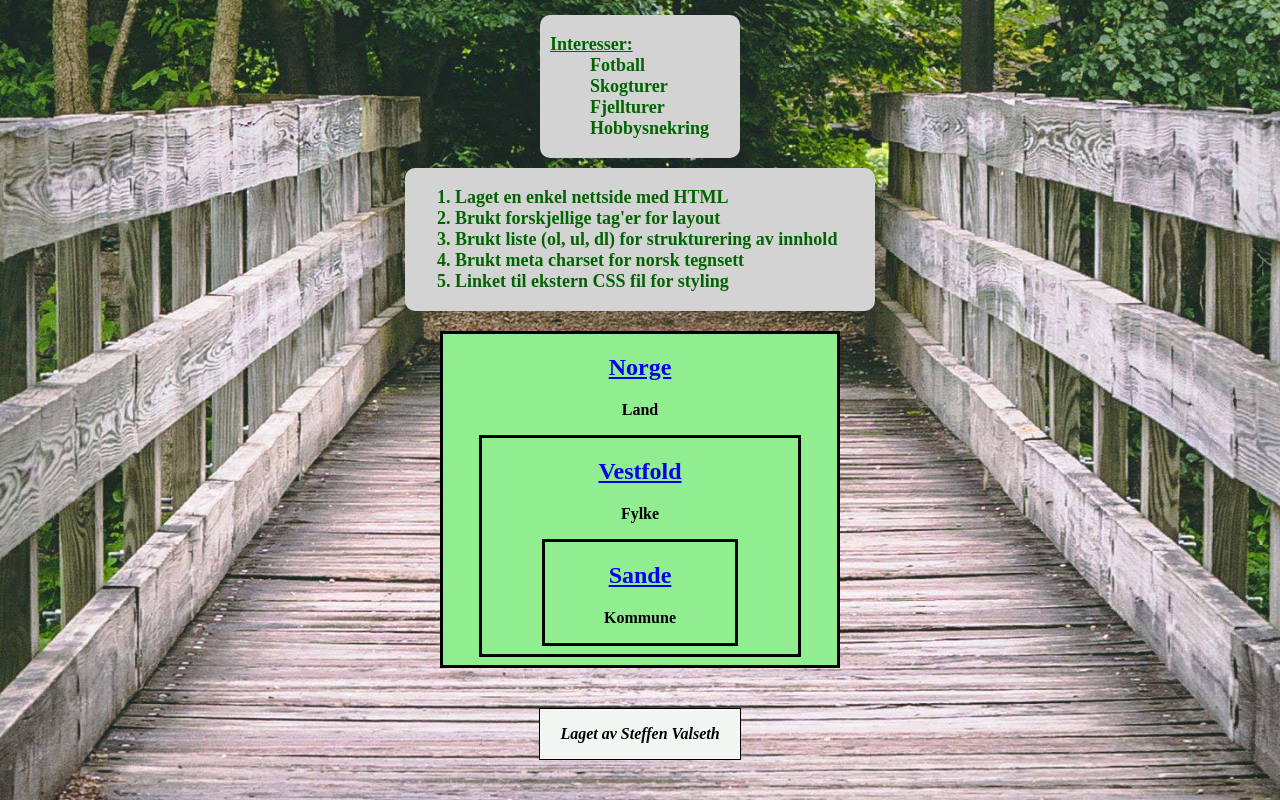
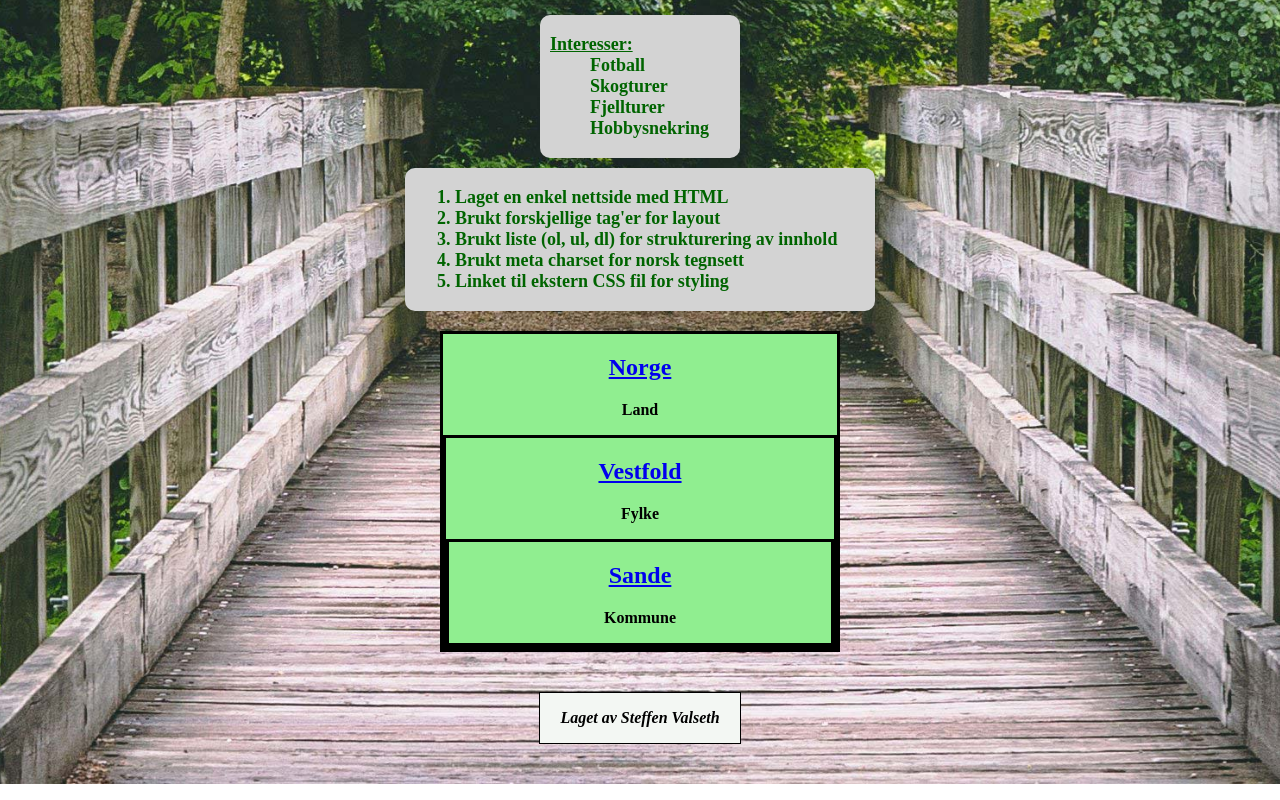
Before and after one commit to Steffex86/wes120v, a plain HTML site: page index.html in a window 1280 px wide. Shown: the part 519-1319 px from the top of the page. Drawn offline with Linux system fonts and the light colour scheme.

Commit message:
testkommentar

```diff
--- a/steffen.css
+++ b/steffen.css
@@ -76,27 +76,27 @@ section {
   color: black;
   border: 3px solid black;
   text-align: center;
-  padding; 10px;
+  /*padding; 10px;*/
   }
 #place2 {
   background-color: lightgreen;
   color: black;
   border: 3px solid black;
   text-align: center;
-  padding; 20px;
+  /*padding;20px;
   width: 80%;
   display: block;
-  margin: 8px auto;
+  margin: 8px auto;*/
   }
 #place3 {
   background-color: lightgreen;
   color: black;
   border: 3px solid black;
   text-align: center;
-  padding; 30px;
+  /*padding; 30px;
   width: 60%;
   display: block;
-  margin: 8px auto;
+  margin: 8px auto;*/
   }
 footer {
   font-style: oblique;
```
